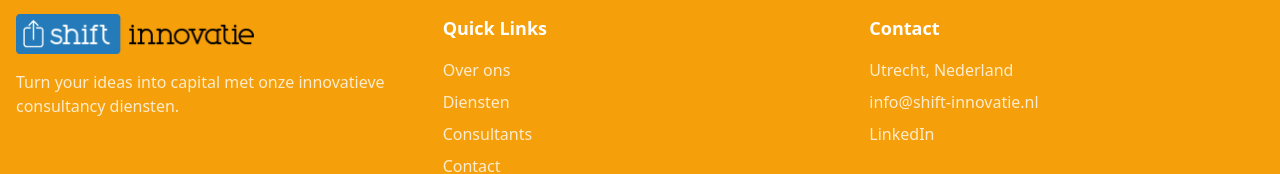
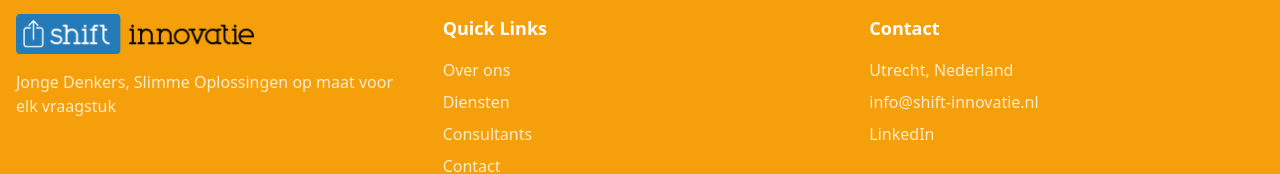
Before and after one commit to shiftinnovatie/shift-website-refresh, a React (Vite) app: page / in a window 1280 px wide. Shown: the part 7492-7666 px from the top of the page. Built offline with nearby package versions, Linux system fonts and the light colour scheme; the HTML template or start-up script is replaced by a standard one.

Commit message:
Changes
Co-authored-by: shiftinnovatie <241724672+shiftinnovatie@users.noreply.github.com>

```diff
--- a/src/components/Footer.tsx
+++ b/src/components/Footer.tsx
@@ -15,7 +15,7 @@ export const Footer = () => {
               <img src={shiftLogo} alt="Shift Innovatie" className="h-10" />
             </div>
             <p className="text-primary-foreground/80">
-              Turn your ideas into capital met onze innovatieve consultancy diensten.
+              Jonge Denkers, Slimme Oplossingen op maat voor elk vraagstuk
             </p>
           </motion.div>
 
```
